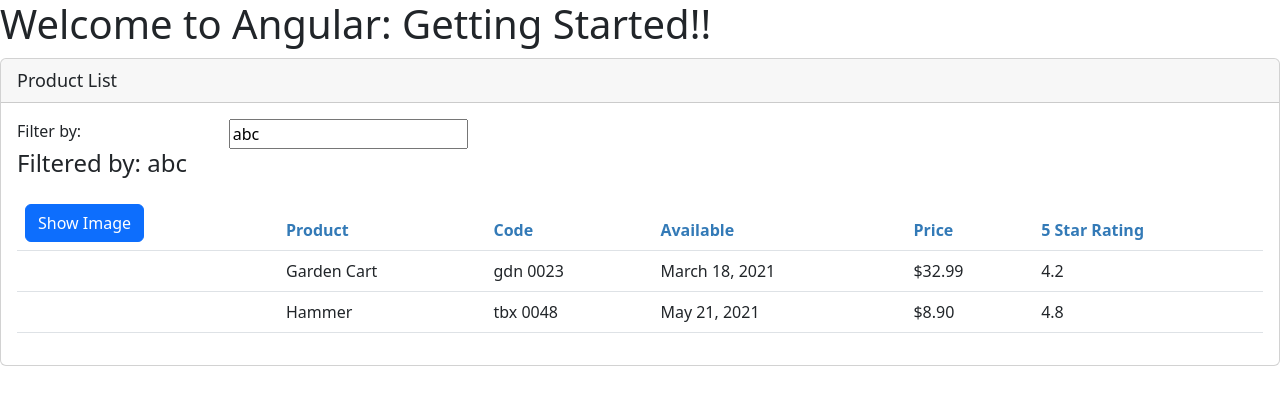
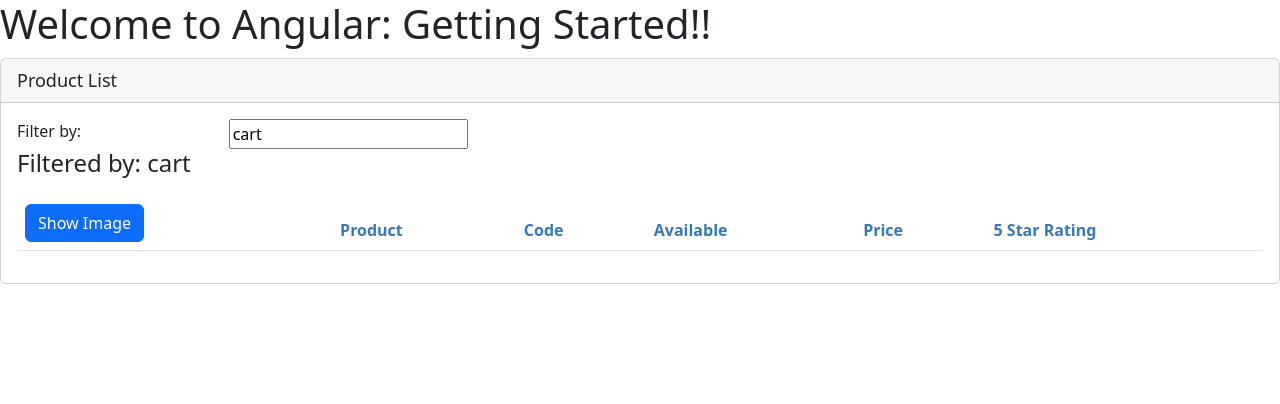
Before and after one commit to ginaz5/angular_getting_started, an Angular app: page / in a window 1280 px wide. Shown: the top 404 px of the page. Built offline with nearby package versions, Linux system fonts and the light colour scheme.

Commit message:
implement filter method

```diff
--- a/src/app/products/products-list.component.html
+++ b/src/app/products/products-list.component.html
@@ -34,7 +34,7 @@
         </tr>
         </thead>
         <tbody>
-          <tr  *ngFor='let product of products'>
+          <tr  *ngFor='let product of filteredProducts'>
             <td>
               <img *ngIf='showImage'
                 [src] = 'product.imageUrl'
--- a/src/app/products/products-list.component.ts
+++ b/src/app/products/products-list.component.ts
@@ -19,8 +19,10 @@
   set listFilter(value: string) {
     this._listFilter = value;
     console.log('In setter:', value);
+    this.filteredProducts = this.performFilter(value);
   }
 
+  filteredProducts: IProduct[] = [];
   products: IProduct [] = [
     {
       "productId": 2,
@@ -44,11 +46,16 @@
 }
     ];
 
+  performFilter(filterBy: string): IProduct[] {
+    filterBy = filterBy.toLocaleLowerCase();
+    return this.products.filter((product: IProduct) =>
+      product.productName.toLowerCase().includes(filterBy));
+  }
   toggleImage(): void {
     this.showImage = !this.showImage;
   }
 
   ngOnInit(): void {
-    this._listFilter = 'abc';
+    this._listFilter = 'cart';
   }
 }
```
